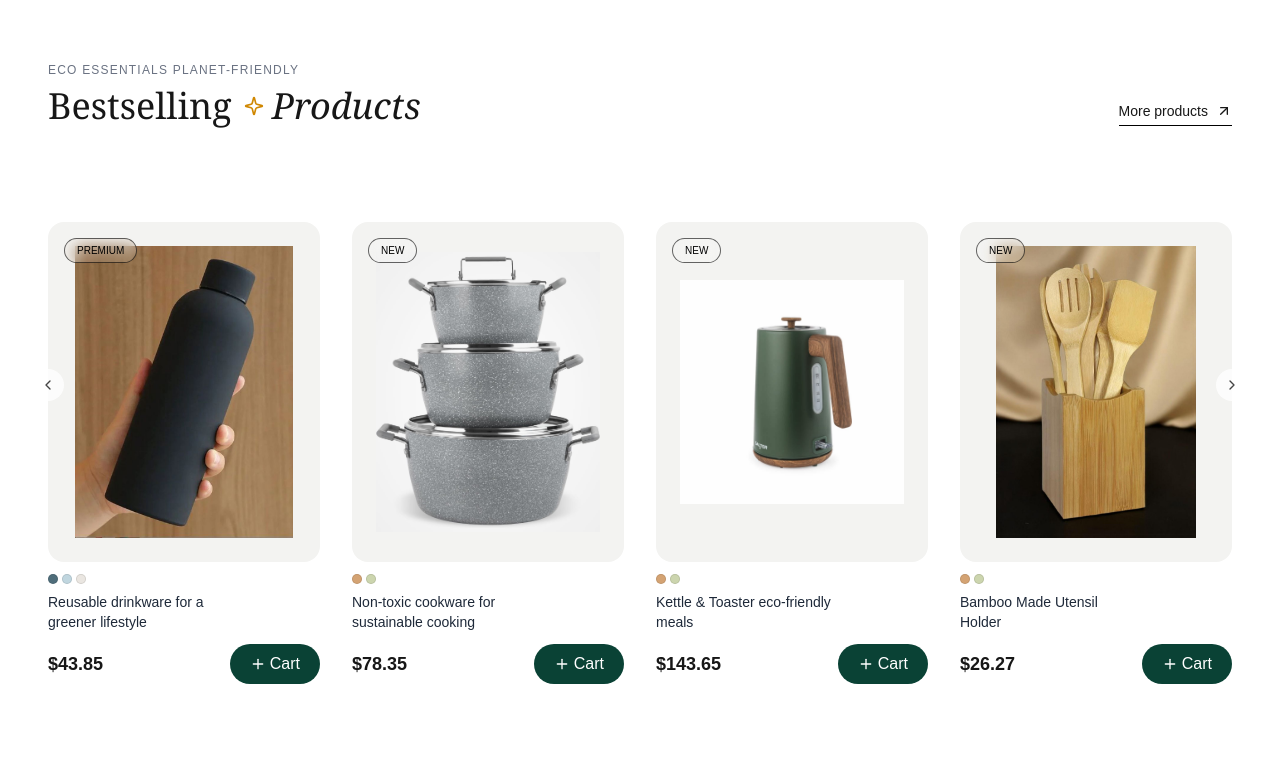
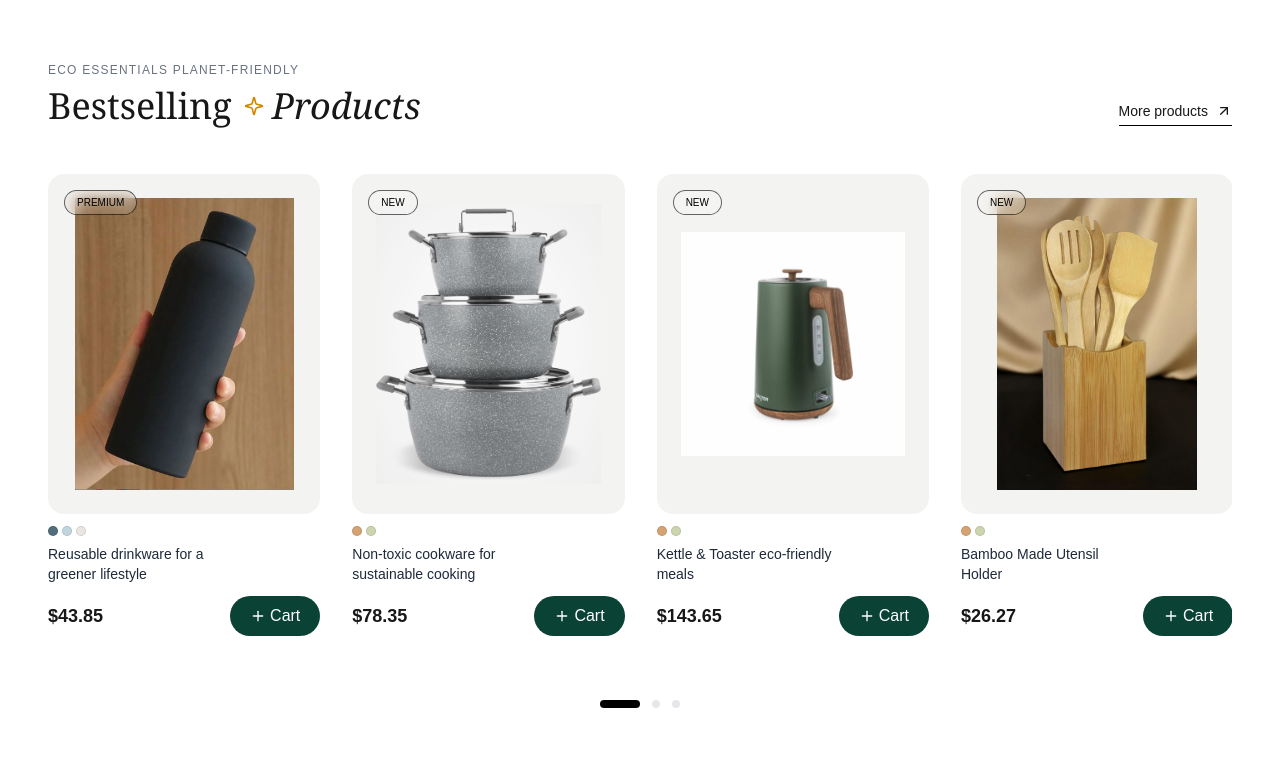
Before and after one commit to IYKEACE/queens-grocery-store, a Next.js app: page / in a window 1280 px wide. Shown: the part 822-1592 px from the top of the page. Built offline with nearby package versions, Linux system fonts and the light colour scheme.

Commit message:
Started the gaallaary section

```diff
--- a/app/page.tsx
+++ b/app/page.tsx
@@ -7,6 +7,7 @@ import ProductCards from "@/component/ProductList";
 import Kitchen from "@/component/Kitchen";
 import Materials from "@/component/Materials";
 import Category from "@/component/Category";
+import Gallery from "@/component/Gallery";
 
 export default function Home() {
   return (
@@ -19,6 +20,7 @@ export default function Home() {
         <Kitchen />
         <Materials />
         <Category />
+        <Gallery />
         <Footer />
       </main>
     </div>
--- /dev/null
+++ b/component/Gallery.tsx
@@ -0,0 +1,86 @@
+"use client";
+import React, { useRef, useState } from "react";
+import Image from "next/image";
+import { GALLERY_ITEMS } from "@/data/Gallery";
+import { LuSparkle } from "react-icons/lu";
+
+const Gallery = () => {
+  const scrollRef = useRef<HTMLDivElement>(null);
+  const [activeIndex, setActiveIndex] = useState(0);
+
+  const handleScroll = () => {
+    if (scrollRef.current) {
+      const card = scrollRef.current.querySelector(".gallery-card");
+      if (card instanceof HTMLElement) {
+        const index = Math.round(
+          scrollRef.current.scrollLeft / (card.offsetWidth + 24),
+        );
+        setActiveIndex(index);
+      }
+    }
+  };
+
+  return (
+    <section className="px-6 md:px-12 py-20 bg-white">
+      {/* 1. Gallery Heading */}
+      <div className="mb-12">
+        <p className="text-gray-400 text-[10px] uppercase tracking-[0.2em] mb-2">
+          Thoughtful, Planet-Prioritizing Ideas
+        </p>
+        <h2 className="text-4xl md:text-6xl font-serif flex flex-col md:flex-row md:items-center leading-none">
+          <span className="text-gray-200 lowercase">and Inspiration</span>
+          <span className="inline-flex items-center gap-2 italic font-light text-black md:ml-4">
+            <LuSparkle className="text-gray-300 w-6 h-6 rotate-12" />
+            <span className="lowercase">Gallery</span>
+          </span>
+        </h2>
+      </div>
+
+      {/* 2. The Mosaic Scrolling Container */}
+      <div
+        ref={scrollRef}
+        onScroll={handleScroll}
+        className="flex gap-4 md:gap-6 overflow-x-auto no-scrollbar scroll-smooth snap-x snap-mandatory items-end"
+      >
+        {GALLERY_ITEMS.map((item, index) => (
+          <div
+            key={item.id}
+            className={`gallery-card relative flex-shrink-0 snap-start group overflow-hidden rounded-[2rem]
+              ${index % 3 === 1 ? "w-[80%] md:w-[400px] aspect-[4/5]" : "w-[60%] md:w-[300px] aspect-square"}
+            `}
+          >
+            <Image
+              src={item.image}
+              alt={item.name}
+              fill
+              className="object-cover transition-transform duration-1000 group-hover:scale-110"
+            />
+
+            {/* Dark Overlay for Text */}
+            <div className="absolute inset-0 bg-black/20 group-hover:bg-black/50 transition-all duration-500" />
+
+            {/* The Floating Label (Bottom Left) */}
+            <div className="absolute bottom-6 left-6 right-6 text-white translate-y-4 opacity-0 group-hover:translate-y-0 group-hover:opacity-100 transition-all duration-500">
+              <p className="text-sm font-serif italic mb-1">{item.name}</p>
+              <div className="w-8 h-[1px] bg-white/50" />{" "}
+              {/* Decorative line */}
+            </div>
+          </div>
+        ))}
+      </div>
+      {/* 3. Pagination Dots */}
+      <div className="flex justify-center items-center gap-3 mt-10">
+        {[0, 1, 2].map((i) => (
+          <button
+            key={i}
+            className={`transition-all duration-500 rounded-full h-1.5 ${
+              activeIndex === i ? "w-8 bg-black" : "w-1.5 bg-gray-200"
+            }`}
+          />
+        ))}
+      </div>
+    </section>
+  );
+};
+
+export default Gallery;
--- a/component/Product.tsx
+++ b/component/Product.tsx
@@ -3,8 +3,9 @@ import { LuSparkle } from "react-icons/lu";
 import { FiArrowUpRight } from "react-icons/fi";
 
 const ProductHeader = () => {
+
   return (
-    <div className="flex flex-col md:flex-row mt-16 justify-between items-end px-6 md:px-12 gap-4 mb-12">
+    <div className="flex flex-col md:flex-row mt-16 justify-between items-end px-6 md:px-12 gap-4">
       <div>
         <p className="text-gray-500 uppercase tracking-widest text-xs mb-2">
           Eco Essentials Planet-Friendly
--- a/component/ProductList.tsx
+++ b/component/ProductList.tsx
@@ -1,22 +1,71 @@
-import React from "react";
+"use client";
+import React, { useRef, useState } from "react";
 import ProductCards from "./ProductCards";
 import { PRODUCTS } from "@/data/Products";
-import { FiChevronLeft, FiChevronRight } from "react-icons/fi";
 
 const ProductList = () => {
+  const scrollRef = useRef<HTMLDivElement>(null);
+  const [activeIndex, setActiveIndex] = useState(0);
+
+  const handleScroll = () => {
+    if (scrollRef.current) {
+      const card = scrollRef.current.querySelector(
+        ".product-card-wrapper",
+      ) as HTMLElement;
+      if (card) {
+        const cardWidth = card.offsetWidth + 32;
+        const index = Math.round(scrollRef.current.scrollLeft / cardWidth);
+        setActiveIndex(index);
+      }
+    }
+  };
+
+  const scrollToCard = (index: number) => {
+    if (scrollRef.current) {
+      const card = scrollRef.current.querySelector(
+        ".product-card-wrapper",
+      ) as HTMLElement;
+      if (card) {
+        const cardWidth = card.offsetWidth + 32;
+        scrollRef.current.scrollTo({
+          left: index * cardWidth,
+          behavior: "smooth",
+        });
+      }
+    }
+  };
+
   return (
-    <div className="relative px-6 md:px-12 py-12 group">
-      <button className="absolute left-8 top-[35%] z-30 ... cursor-pointer bg-white p-2 rounded-full opacity-80 hover:opacity-100 transition">
-        <FiChevronLeft />
-      </button>
-      <div className="grid grid-cols-1 sm:grid-cols-2 lg:grid-cols-4 gap-8">
+    <div className="relative px-6 md:px-12 py-12">
+      <div
+        ref={scrollRef}
+        onScroll={handleScroll}
+        className="flex gap-8 overflow-x-auto no-scrollbar scroll-smooth snap-x snap-mandatory pb-4"
+      >
         {PRODUCTS.map((item) => (
-          <ProductCards key={item.id} product={item} />
+          <div
+            key={item.id}
+            className="product-card-wrapper flex-shrink-0 w-[85%] sm:w-[45%] lg:w-[23%] snap-start"
+          >
+            <ProductCards product={item} />
+          </div>
         ))}
       </div>
-      <button className="absolute right-8 top-[35%] z-30 ... cursor-pointer bg-white p-2 rounded-full opacity-80 hover:opacity-100 transition">
-        <FiChevronRight />
-      </button>
+
+      {/* 3. The 3 Rounded Circles (Pagination Dots) */}
+      <div className="flex justify-center items-center gap-3 mt-12">
+        {[0, 1, 2].map((i) => (
+          <button
+            key={i}
+            onClick={() => scrollToCard(i)}
+            className={`transition-all duration-500 rounded-full h-2 ${
+              activeIndex === i
+                ? "w-10 bg-black"
+                : "w-2 bg-gray-200 hover:bg-gray-400"
+            }`}
+          />
+        ))}
+      </div>
     </div>
   );
 };
--- a/data/Categories.ts
+++ b/data/Categories.ts
@@ -30,4 +30,9 @@ export const CATEGORIES: CategoryItem[] = [
     name: "EcoSpoonery",
     image: "/spoonery.jpeg",
   },
+  {
+    id: 6,
+    name: "NatureSip",
+    image: "/naturesip.jpeg",
+  },
 ];
--- /dev/null
+++ b/data/Gallery.ts
@@ -0,0 +1,25 @@
+export const GALLERY_ITEMS = [
+  {
+    id: 1,
+    name: "SizzlePro Non-Stick Pan",
+    image: "/pan.jpg",
+  },
+  {
+    id: 2,
+    name: "Grain Slice Board Duo",
+    image: "/board.jpg",
+  },
+  { id: 3,
+    name: "Bamboo Utensil Set",
+    image: "/utensils.jpg"
+  },
+  { id: 4,
+    name: "Glow Pot Ceramic",
+    image: "/pot.jpg"
+  },
+  { id: 5,
+
+    name: "StoneSip Ceramic Cup",
+    image: "/cup.jpg"
+  },
+];
--- a/data/Products.ts
+++ b/data/Products.ts
@@ -40,4 +40,20 @@ export const PRODUCTS: Product[] = [
     tag: "New",
     colors: ["#D4A373", "#CCD5AE"],
   },
+  {
+    id: 5,
+    name: "Reusable drinkware for a \n greener lifestyle",
+    price: 43.85,
+    image: "/Water-bottles.jpg",
+    tag: "Premium",
+    colors: ["#4F6D7A", "#C0D6DF", "#EAE6E1"],
+  },
+  {
+    id: 6,
+    name: "Kettle & Toaster eco-friendly \n meals",
+    price: 143.65,
+    image: "/Kettle.jpg",
+    tag: "New",
+    colors: ["#D4A373", "#CCD5AE"],
+  },
 ];
```
Also changed, not shown: component/Category.tsx (+3 -4 lines).
